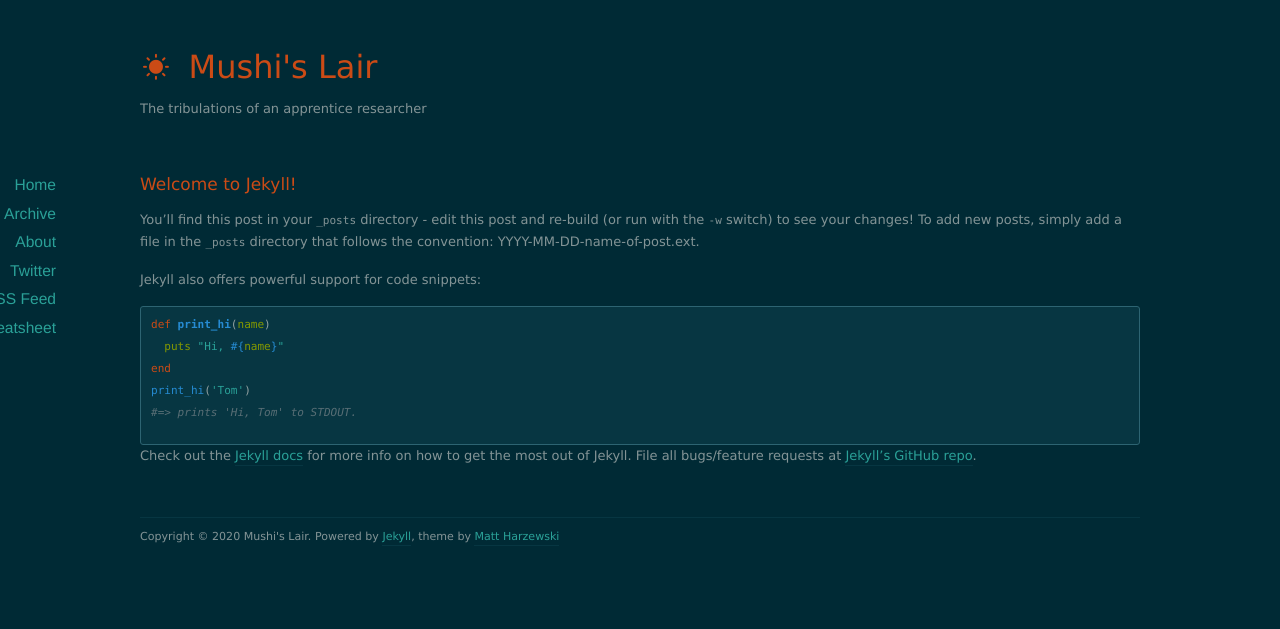
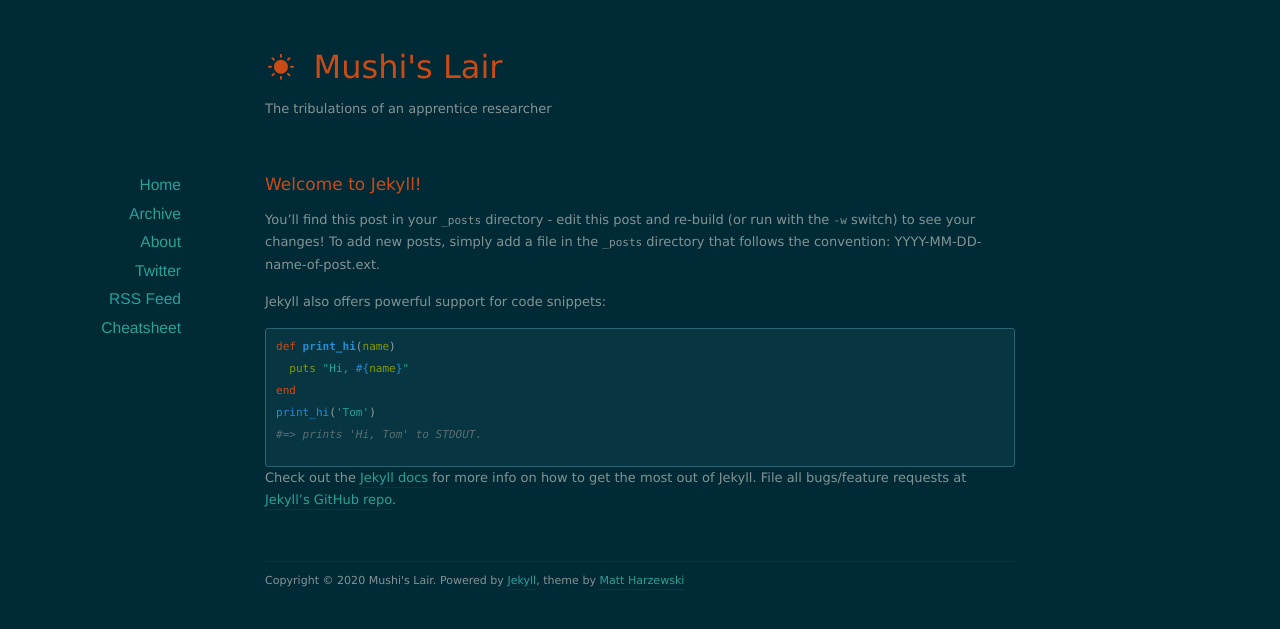
Before and after one commit to Mushi-mushi/mushi-mushi.github.io, a Jekyll site: the page built from index.html, in a window 1280 px wide. Shown: the top 629 px of the page. Built offline with Jekyll 4.4.1, drawn with Linux system fonts in a browser that asks for light colours; nearby versions of some CDN libraries; the list of posts is cut into pages by our own code.

Commit message:
Update style.css

```diff
--- a/assets/css/style.css
+++ b/assets/css/style.css
@@ -109,13 +109,13 @@ h3 {
 
 /*** Structure ***/
 #page {
-	width: 1000px;
+	width: 750px;
 	margin: 0 auto;
 	position: relative;
 }
 
 #header {
-	width: 1000px;
+	width: 750px;
 	margin: 40px auto 50px auto;
 }
 #header h1 {
@@ -127,7 +127,7 @@ h3 {
 }
 
 #footer {
-	width: 1000px;
+	width: 750px;
 	margin: 50px auto 20px auto;
 	padding-top: 10px;
 	font-size: 0.85em;
@@ -135,7 +135,7 @@ h3 {
 }
 
 #content {
-	width: 1000px;
+	width: 750px;
 	margin: 0 auto;
 }
 
```
